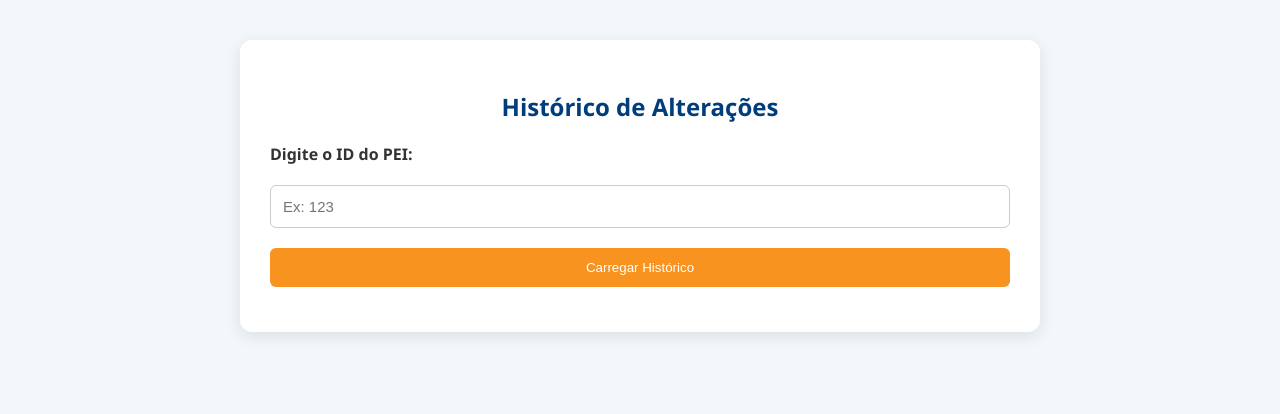
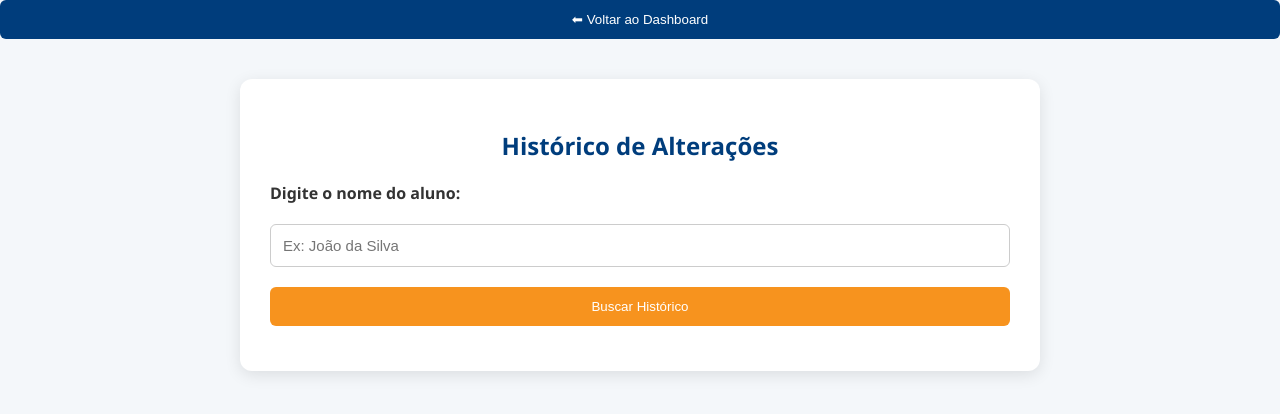
Before and after one commit to euantoniojunior/sistemapei, a Flask app: page /historico in a window 1280 px wide. Shown: the top 414 px of the page. Run offline with Flask 3, Linux system fonts and the light colour scheme; the visitor is signed in with stand-in values (Sample User, id 1); parts of the project's set-up code (start-up, migrations or seed data) failed here and were passed over.

Commit message:
Update historico.html

```diff
--- a/templates/historico.html
+++ b/templates/historico.html
@@ -3,6 +3,7 @@
 <head>
   <meta charset="UTF-8">
   <title>Histórico de Alterações - PEI</title>
+  <link href="https://fonts.googleapis.com/css2?family=Roboto:wght@400;500;700&display=swap" rel="stylesheet">
   <link rel="stylesheet" href="/static/style.css">
   <style>
     .form-container {
@@ -23,23 +24,12 @@
       display: block;
       margin-bottom: 10px;
     }
-    input[type="number"] {
+    input[type="text"] {
       width: 100%;
       padding: 12px;
       border: 1px solid #ccc;
       border-radius: 6px;
       margin-bottom: 20px;
-    }
-    button {
-      background-color: #F7931E;
-      color: white;
-      border: none;
-      padding: 12px;
-      border-radius: 6px;
-      cursor: pointer;
-    }
-    button:hover {
-      background-color: #e67e22;
     }
     .card-historico {
       background: #f9f9f9;
@@ -47,84 +37,126 @@
       border-left: 5px solid #F7931E;
       margin-top: 20px;
       border-radius: 8px;
+      box-shadow: 0 2px 5px rgba(0,0,0,0.05);
     }
     pre {
-      background: #f1f1f1;
+      background: #f5f5f5;
       padding: 10px;
       overflow-x: auto;
+      border-radius: 6px;
       font-size: 13px;
-      border-radius: 6px;
     }
     #msg {
+      text-align: center;
       margin-top: 15px;
-      text-align: center;
       font-weight: bold;
     }
-    #msg.red { color: red; }
-    #msg.green { color: green; }
+    #msg.green {
+      color: green;
+    }
+    #msg.red {
+      color: red;
+    }
+
+    button.btn-voltar {
+      display: block;
+      width: 100%;
+      padding: 12px;
+      background-color: #003D7C;
+      color: white;
+      border: none;
+      border-radius: 6px;
+      cursor: pointer;
+      margin-bottom: 20px;
+    }
+    button.btn-voltar:hover {
+      background-color: #002a52;
+    }
   </style>
 </head>
 <body>
+
+  <!-- Botão Voltar -->
+  <button class="btn-voltar" onclick="location.href='/dashboard'">⬅ Voltar ao Dashboard</button>
+
   <div class="form-container">
     <h2>Histórico de Alterações</h2>
-  <label for="peiId">Digite o ID do PEI:</label>
-  <input type="number" id="peiId" placeholder="Ex: 123">
-  <button onclick="carregarHistorico()">Carregar Histórico</button>
+
+    <!-- Campo de busca por nome -->
+    <label for="studentName">Digite o nome do aluno:</label>
+    <input type="text" id="studentName" placeholder="Ex: João da Silva">
+
+    <!-- Botão Buscar -->
+    <button onclick="buscarHistorico()">Buscar Histórico</button>
+
+    <!-- Feedback -->
     <p id="msg"></p>
+
+    <!-- Área onde será exibido o histórico -->
     <div id="historicoArea"></div>
   </div>
 
   <script>
-  async function carregarHistorico() {
-    const peiId = document.getElementById('peiId').value.trim();
+    async function buscarHistorico() {
+      const studentName = document.getElementById('studentName').value.trim();
       const historicoArea = document.getElementById('historicoArea');
       const msgEl = document.getElementById('msg');
 
-    if (!peiId || isNaN(peiId)) {
-      msgEl.style.color = 'red';
-      msgEl.innerText = "Por favor, insira um ID válido.";
+      if (!studentName) {
+        msgEl.className = 'red';
+        msgEl.innerText = "Por favor, digite um nome.";
         return;
       }
 
+      msgEl.innerText = "Buscando aluno...";
+      msgEl.className = 'red';
+
       try {
-      const res = await fetch(`/api/historico/${peiId}`);
-      const historico = await res.json();
+        // Primeiro, buscar aluno(s) pelo nome
+        const resAluno = await fetch(`/api/alunos?nome=${encodeURIComponent(studentName)}`);
+        const alunos = await resAluno.json();
 
-      if (!historico.length) {
-        msgEl.style.color = 'red';
-        msgEl.innerText = "Nenhuma alteração registrada ainda.";
-        historicoArea.innerHTML = "";
+        if (!alunos.length) {
+          msgEl.innerText = "❌ Nenhum aluno encontrado com esse nome.";
           return;
         }
 
-      msgEl.innerText = "";
-      historicoArea.innerHTML = "<h3>Registro de Alterações</h3>";
+        // Para cada aluno, buscar seu histórico
+        let totalHistorico = [];
+        for (const aluno of alunos) {
+          const resHist = await fetch(`/api/historico/${aluno.id}`);
+          const historico = await resHist.json();
+          totalHistorico.push(...historico.map(h => ({ ...h, alunoNome: aluno.nome })));
+        }
 
-      historico.forEach(h => {
-        const antes = JSON.parse(h.conteudo_anterior || '{}');
-        const depois = JSON.parse(h.conteudo_novo || '{}');
+        // Limpa área e mostra resultados
+        historicoArea.innerHTML = "";
+        msgEl.innerText = `${totalHistorico.length} histórico(s) encontrado(s).`;
+        msgEl.className = "green";
 
-        const diff = Object.keys(depois).reduce((acc, key) => {
-          if (depois[key] !== antes[key]) {
-            acc.push(`• ${key}: "${antes[key]}" → "${depois[key]}"`);
+        if (!totalHistorico.length) {
+          historicoArea.innerHTML = "<p>Nenhuma alteração registrada.</p>";
+          return;
         }
-          return acc;
-        }, []);
 
+        totalHistorico.forEach(h => {
           historicoArea.innerHTML += `
             <div class="card-historico">
+              <strong>Aluno:</strong> ${h.alunoNome}<br>
               <strong>ID do PEI:</strong> ${h.pei_id}<br>
-            <strong>Editado por:</strong> Usuário ID ${h.editado_por}<br>
-            <strong>Data da Edição:</strong> ${new Date(h.data_edicao).toLocaleString()}<br><br>
-            <strong>Diferenças:</strong>
-            <ul>${diff.map(d => `<li>${d}</li>`).join("")}</ul>
+              <strong>Editado por:</strong> Usuário ID ${h.editado_por || 'Desconhecido'}<br>
+              <strong>Data da edição:</strong> ${new Date(h.data_edicao).toLocaleString()}<br><br>
+              <strong>Conteúdo Antes:</strong>
+              <pre>${h.conteudo_anterior}</pre>
+              <strong>Conteúdo Depois:</strong>
+              <pre>${h.conteudo_novo}</pre>
             </div>`;
         });
 
       } catch (err) {
         console.error("Erro ao carregar histórico:", err);
-      msgEl.style.color = "red";
-      msgEl.innerText = "❌ Falha ao carregar histórico.";
+        msgEl.className = "red";
+        msgEl.innerText = "❌ Erro ao carregar histórico.";
       }
     }
   </script>
```
Lines whose indentation alone changed are shown as unchanged.
